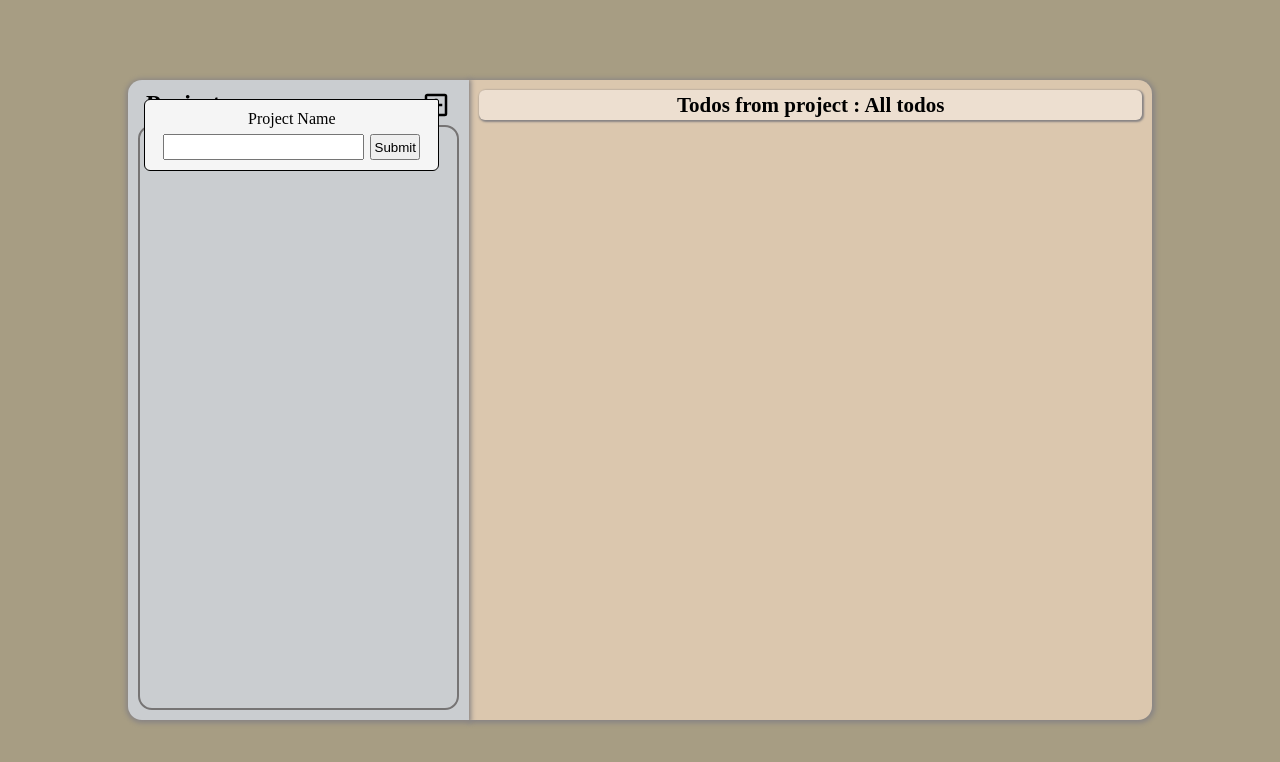
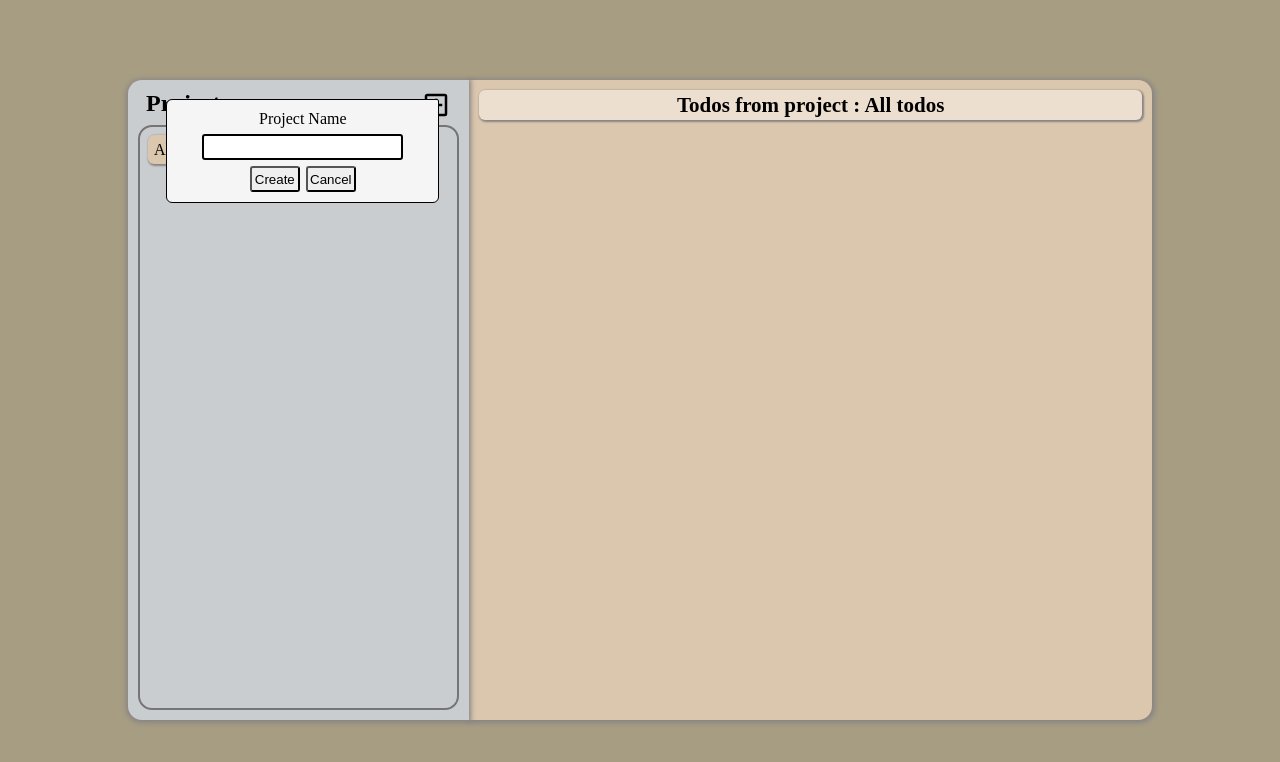
Before and after one commit to DogGotSwag/todoList, a website built with webpack: page src/template.html in a window 1280 px wide. Both pictures are taken after a click on the picture 436 px from the left and 105 px from the top of the page. Built offline with nearby package versions, Linux system fonts and the light colour scheme.

Commit message:
move css to style file, add cancel button

```diff
--- a/src/DOMscript.js
+++ b/src/DOMscript.js
@@ -1,3 +1,4 @@
+import './style.css';
 let DOM_Module = ( function(){
     let projectArea = document.querySelector('.projectsArea');
     let addProject = ( insideText) =>{
@@ -15,52 +16,30 @@ let DOM_Module = ( function(){
     let leftSide = document.querySelector('.left')
     let projectForm =() => {
         let formContainer = document.createElement('div');
-        formContainer.style.cssText = `
-            display: flex;
-            gap: 6px;
-            flex-wrap:wrap;
-            justify-content: center;
-            align-content: center;
-
-            background-color: blue;
-            position: absolute;
-            width: 80%;
-            height: auto;
-            border: 1px solid black;
-            border-radius: 6px 2px 6px 6px;
-            background-color: whitesmoke;
-            right: 30px;
-            top: 19px;
-            padding: 10px;
-        `;
+        formContainer.classList.add("formContainer");
 
         let label = document.createElement("label");
         let input = document.createElement("input");
         let p = document.createElement("p");
         let button = document.createElement("button");
+        let cancel = document.createElement("button");
 
-        label.style.cssText = `
-            display: flex;
-            align-items: center;
-            justify-content: center;
-        `;
+        label.classList.add("projectLabel");
+        input.classList.add("projectInput");
+        button.classList.add("projectButton");
+        cancel.classList.add("projectButton");
 
-        input.style.cssText = `
-            padding: 2px 10px;
-            height: 18px;
-        `;
 
         p.innerText = "Project Name";
-        button.innerText = "Submit";
+        button.innerText = "Create";
+        cancel.innerText = "Cancel";
 
-        button.style.cssText = `
-            width: 50px;
-        `;
 
         label.appendChild(p);
         formContainer.appendChild(label);
         formContainer.appendChild(input);
         formContainer.appendChild(button);
+        formContainer.appendChild(cancel);
 
         leftSide.appendChild(formContainer);
 
--- a/src/style.css
+++ b/src/style.css
@@ -7,6 +7,7 @@ html, body{
 *{
     margin: 0;
     padding: 0;
+    box-sizing: border-box;
 }
 
 
@@ -51,6 +52,49 @@ body{
 .left h2 {
     margin-left: 8px;
 }
+
+.formContainer{
+    display: flex;
+    gap: 6px;
+    flex-wrap:wrap;
+    justify-content: center;
+    align-content: center;
+
+    background-color: blue;
+    position: absolute;
+    width: 80%;
+    height: auto;
+    border: 1px solid black;
+    border-radius: 6px 2px 6px 6px;
+    background-color: whitesmoke;
+    right: 30px;
+    top: 19px;
+    padding: 10px;
+}
+
+.projectLabel{
+    display: flex;
+    align-items: center;
+    justify-content: center;
+}
+
+.projectInput{
+    appearance: none;
+    outline: none;
+    border: 2px solid black;
+    border-radius: 3px;
+    padding: 2px 10px;
+    height: 26px;
+}
+
+.projectButton{
+    appearance: none;
+    width: 50px;
+    height: 26px;
+    border-radius: 3px;
+    cursor: pointer;
+}
+
 
 .left .projectsArea{
     border-radius: var(--borderRadius);
```
